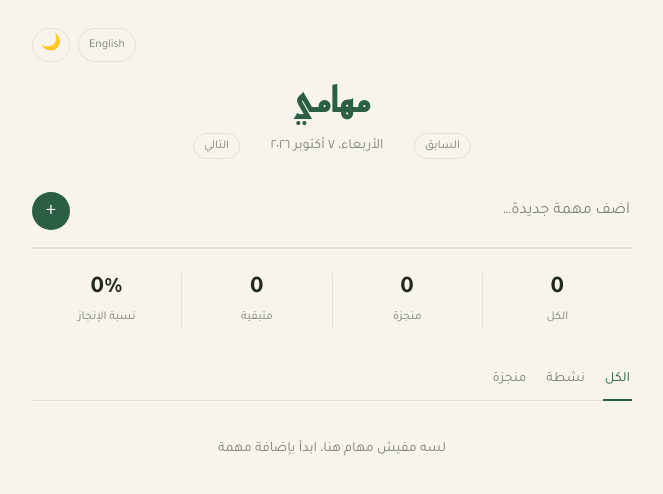
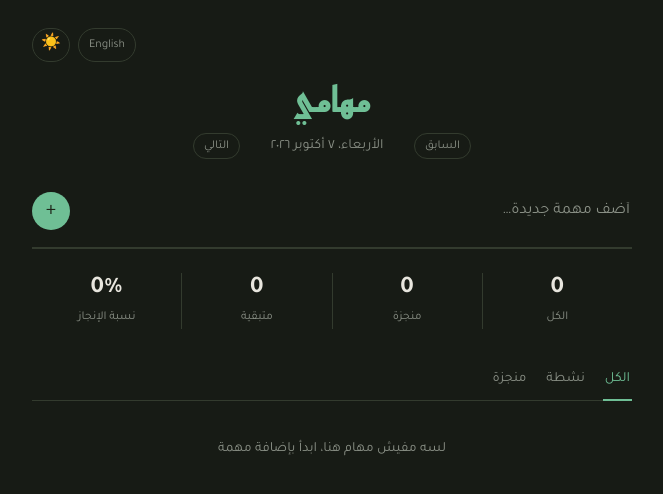
Before and after one commit to khaled7helaly/TO-DO-List, a plain HTML site: page index.html in a window 1280 px wide. Shown: the whole page, without its empty margins (308-971 px from the left). Drawn offline with nearby package versions, Linux system fonts and the light colour scheme.

Commit message:
Update theme, language, and background

```diff
--- a/index.html
+++ b/index.html
@@ -35,10 +35,12 @@
 
   <!-- Custom CSS -->
   <style>
-    :root {
-      --bg: #F7F4EE;
+    :root[data-theme="light"] body {
+      --bg: #fffefe;
+       --bg2: #2A5F44;
       --surface: #FFFFFF;
-      --ink: #22281F;
+      --ink: #000000;
+      --text: #ffffff;
       --muted: #7A8177;
 
       --primary: #2A5F44;
@@ -48,12 +50,20 @@
       --danger: #B5493B;
       --today: #BE8A2E;
 
+      --success: #28704B;
+      --success-soft: #DCEAE1;
+      --undo: #555B55;
+      --undo-soft: #E5E5E5;
+
       color-scheme: light;
+
+
     }
 
     @media (prefers-color-scheme: dark) {
       :root:not([data-theme="light"]) {
         --bg: #171B15;
+        --bg2: #1D2318;
         --surface: #1D2318;
         --ink: #E8E6DE;
         --muted: #8B9187;
@@ -65,7 +75,14 @@
         --danger: #D97C6C;
         --today: #E0B368;
 
+        --success: #6FBF95;
+        --success-soft: #24352C;
+        --undo: #B0B5AE;
+        --undo-soft: #333831;
+
         color-scheme: dark;
+
+
       }
     }
 
@@ -81,6 +98,11 @@
 
       --danger: #D97C6C;
       --today: #E0B368;
+
+     --success: #6FBF95;
+    --success-soft: #24352C;
+    --undo: #B0B5AE;
+    --undo-soft: #333831;
 
       color-scheme: dark;
     }
@@ -131,7 +153,7 @@
 
 <body class="m-0 bg-[var(--bg)] text-[var(--ink)] font-tajawal px-[18px] pt-[max(28px,env(safe-area-inset-top,0px))] pb-[max(40px,env(safe-area-inset-bottom,0px))]">
 
-  <div class="max-w-[600px] mx-auto">
+ <div class="relative z-[1] max-w-[600px] mx-auto">
 
 
     <!-- ========================================= -->
--- a/script.js
+++ b/script.js
@@ -57,11 +57,26 @@ let tasks = [];
 let currentViewDate = null;
 let currentFilter = "all";
 let currentLanguage = "ar";
-let currentTheme = "dark";
+
+
+
+// Theme Toggle
+let currentTheme = localStorage.getItem("theme") || "dark";
+
+document.documentElement.setAttribute(
+    "data-theme",
+    currentTheme
+);
+
+
+themeToggle.textContent =
+    currentTheme === "dark" ? "☀️" : "🌙";
 
 
 themeToggle.addEventListener("click", () => {
     currentTheme = currentTheme === "light" ? "dark" : "light";
+
+     localStorage.setItem("theme", currentTheme);
 
     document.documentElement.setAttribute(
         "data-theme",
@@ -70,6 +85,114 @@ themeToggle.addEventListener("click", () => {
 
     themeToggle.textContent = currentTheme === "dark" ? "☀️" : "🌙";
 });
+
+
+
+// Language Toggle
+const translations = {
+    ar: {
+        headline: "مهامي",
+        prevDay: "السابق",
+        nextDay: "التالي",
+        todayJump: "ارجع للنهاردة",
+
+        placeholder: "أضف مهمة جديدة…",
+        inputAria: "مهمة جديدة",
+        addLabel: "إضافة المهمة",
+
+        statAll: "الكل",
+        statDone: "منجزة",
+        statPending: "متبقية",
+        statPct: "نسبة الإنجاز",
+
+        tabAll: "الكل",
+        tabActive: "نشطة",
+        tabDone: "منجزة",
+
+        empty: "لسه مفيش مهام هنا، ابدأ بإضافة مهمة",
+
+        complete: "إنجاز",
+        undo: "تراجع",
+        delete: "حذف"
+    },
+
+    en: {
+        headline: "My Tasks",
+        prevDay: "Previous",
+        nextDay: "Next",
+        todayJump: "Back to Today",
+
+        placeholder: "Add a new task…",
+        inputAria: "New task",
+        addLabel: "Add task",
+
+        statAll: "All",
+        statDone: "Completed",
+        statPending: "Remaining",
+        statPct: "Completion",
+
+        tabAll: "All",
+        tabActive: "Active",
+        tabDone: "Completed",
+
+        empty: "No tasks here yet. Start by adding a task",
+
+        complete: "Complete",
+        undo: "Undo",
+        delete: "Delete"
+    }
+};
+
+
+function updateLanguage() {
+
+    const elements = document.querySelectorAll("[data-i18n]");
+
+    elements.forEach(element => {
+        const key = element.dataset.i18n;
+
+        element.textContent = translations[currentLanguage][key];
+    });
+
+
+    const placeholders = document.querySelectorAll("[data-i18n-placeholder]");
+
+    placeholders.forEach(element => {
+        const key = element.dataset.i18nPlaceholder;
+
+        element.placeholder = translations[currentLanguage][key];
+    });
+
+
+    const ariaElements = document.querySelectorAll("[data-i18n-aria]");
+
+    ariaElements.forEach(element => {
+        const key = element.dataset.i18nAria;
+
+        element.setAttribute(
+            "aria-label",
+            translations[currentLanguage][key]
+        );
+    });
+
+
+    langToggle.textContent =
+        currentLanguage === "ar" ? "English" : "العربية";
+
+    document.documentElement.lang =
+        currentLanguage === "ar" ? "ar" : "en";
+
+    document.documentElement.dir =
+        currentLanguage === "ar" ? "rtl" : "ltr";
+}
+
+langToggle.addEventListener("click", () => {
+    currentLanguage = currentLanguage === "ar" ? "en" : "ar";
+
+    render();
+});
+
+// /////////////////////////////////////////
 
 //  Local Storage (tasks set & get)
 
@@ -86,6 +209,8 @@ function loadTasksFromStorage() {
     ? JSON.parse(savedData)
     : [];
 }
+
+
 
 
 /////////////////////////////////////////////////////////////////////
@@ -226,9 +351,11 @@ function renderTasks() {
 
             taskText.className = `
                 flex-1
+                min-w-0
                 text-sm
                 text-[var(--text)]
                 font-tajawal
+                break-words
                 ${task.done ? "line-through opacity-50" : ""}
             `;
 
@@ -244,8 +371,8 @@ function renderTasks() {
                 font-tajawal
                 transition
                 ${task.done
-                ? "bg-gray-500/10 text-gray-400 hover:bg-gray-500/20"
-                : "bg-green-500/10 text-green-400 hover:bg-green-500/20"
+                    ? "bg-[var(--undo-soft)] text-[var(--undo)] hover:opacity-80"
+                    : "bg-[var(--success-soft)] text-[var(--success)] hover:opacity-80"
                 }
             `;
 
@@ -291,9 +418,10 @@ function renderTasks() {
                 rounded-xl
                 border
                 border-[var(--border)]
-            bg-[var(--card)]
-            shadow-sm
+                bg-[var(--bg2)]
+                shadow-[inset_40px_0_60px_-55px_rgba(0,0,0,0.18)]
             `;
+
 
         });
 
@@ -413,6 +541,7 @@ function render() {
     updateStatistics();
     renderDate();
     updateTodayJump();
+    updateLanguage()
 
 }
 
--- a/style.css
+++ b/style.css
@@ -0,0 +1,16 @@
+:root[data-theme="light"] body {
+  position: relative;
+  z-index: 1;
+}
+
+:root[data-theme="light"] body::before {
+  content: "";
+  position: fixed;
+  inset: 0;
+  z-index: 0;
+  pointer-events: none;
+
+  background-image: url(./img/bg.avif);
+  background-size: cover;
+  background-position: center;
+}
```
Also changed, not shown: img/bg.avif (added). Lines whose indentation alone changed are shown as unchanged.
